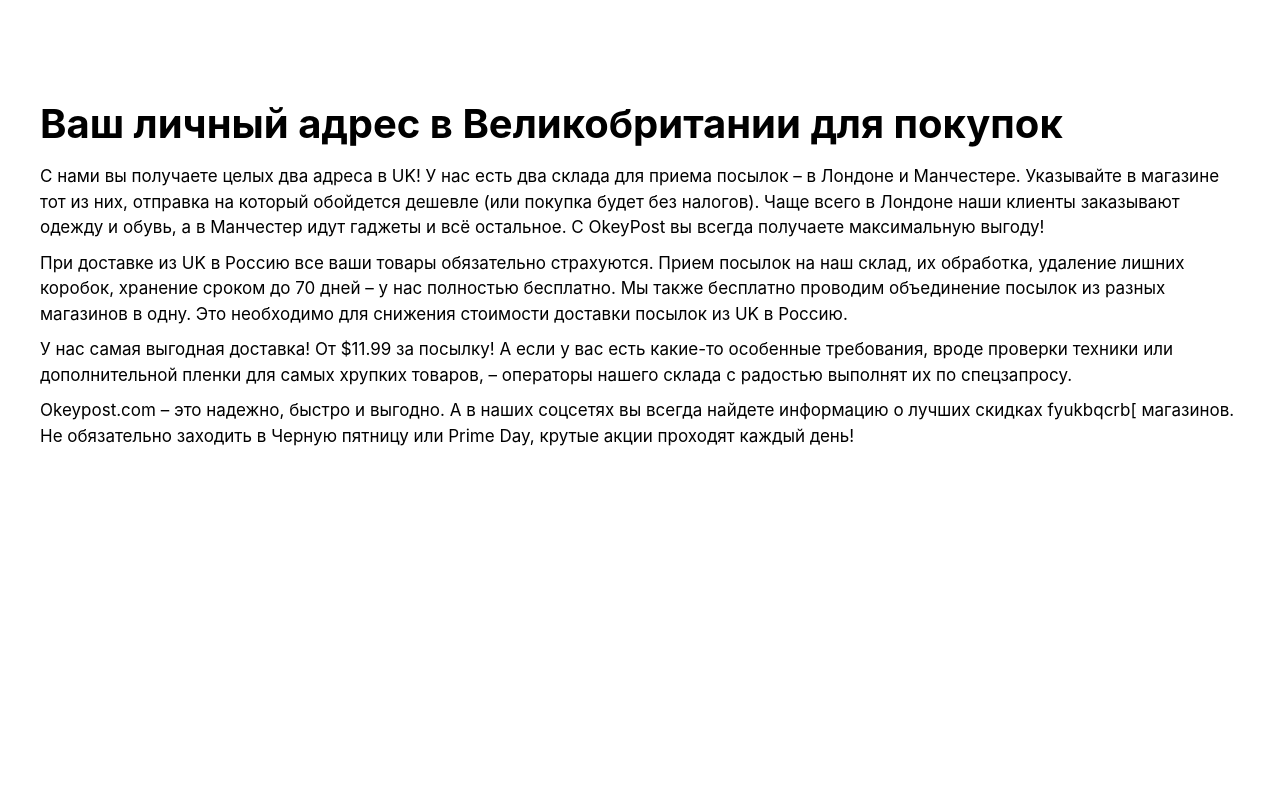
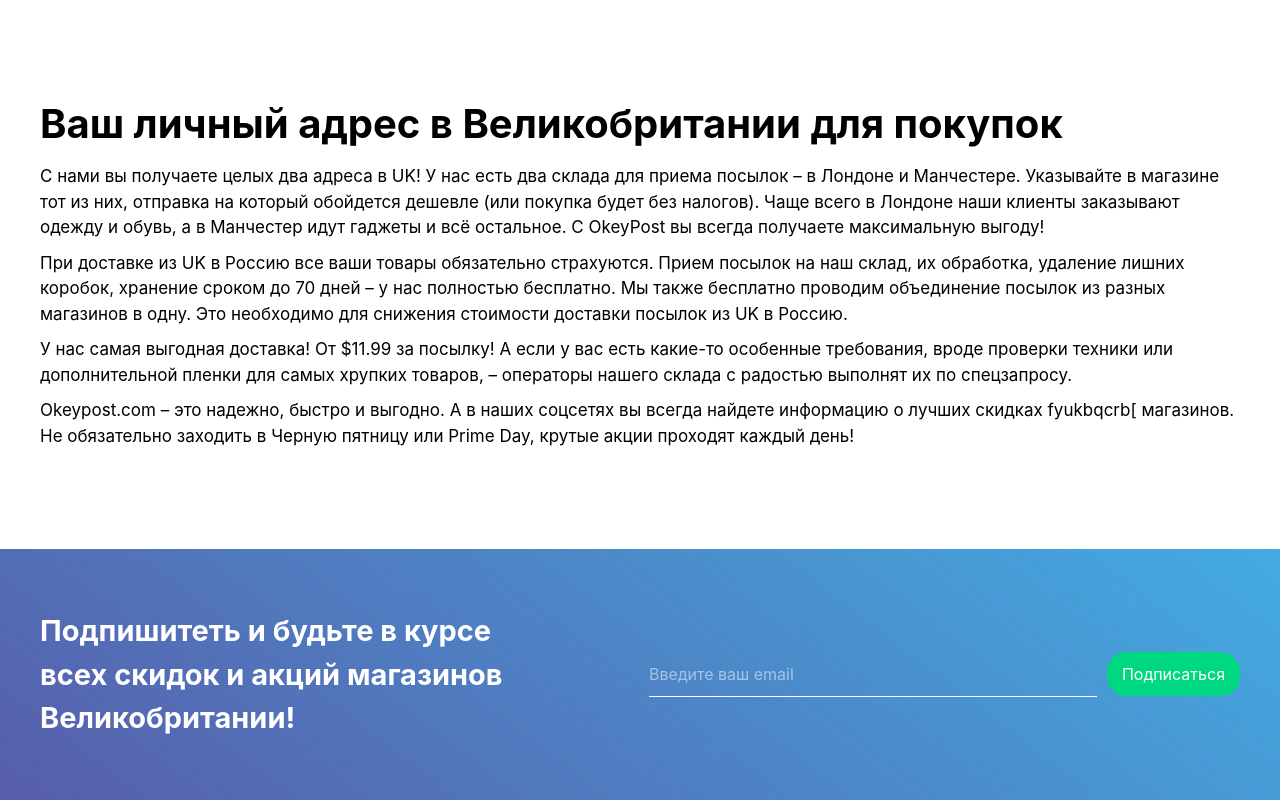
Before and after one commit to Tol1bjon/Project-13, a website: page index.html in a window 1280 px wide. Shown: the part 6602-7402 px from the top of the page. Before the commit the page ends 7151 px from the top, so only its background shows below. Drawn offline with nearby package versions, Linux system fonts and the light colour scheme; files that its build step writes are made by us from their sources.

Commit message:
Section end

```diff
--- a/index.html
+++ b/index.html
@@ -418,6 +418,16 @@
             <p class="text-[17px]">У нас самая выгодная доставка! От $11.99 за посылку! А если у вас есть какие-то особенные требования, вроде проверки техники или дополнительной пленки для самых хрупких товаров, – операторы нашего склада с радостью выполнят их по спецзапросу.</p>
             <p class="text-[17px]">Okeypost.com – это надежно, быстро и выгодно. А в наших соцсетях вы всегда найдете информацию о лучших скидках fyukbqcrb[ магазинов. Не обязательно заходить в Черную пятницу или Prime Day, крутые акции проходят каждый день!</p>
         </section>
+
+        <section style="background-image: url(./src/фон\ \(8\).png); background-repeat: no-repeat; background-size: cover; background-position: center;" class="py-[60px] lg:px-0 px-[10px]">
+            <div class="max-w-[1200px] m-auto flex lg:flex-row flex-col items-center justify-between gap-[30px] text-[white]">
+                <h1 class="font-bold lg:text-[29px] text-[35px]">Подпишитеть и будьте в курсе <br class="lg:flex hidden"> всех скидок и акций магазинов <br class="lg:flex hidden"> Великобритании!</h1>
+                <aside class="flex lg:flex-row flex-col items-center gap-[10px]">
+                    <input class="py-[10px] lg:pr-[200px] border-b-1 border-white" placeholder="Введите ваш email" type="text">
+                    <button class="py-[10px] px-[15px] text-[white] rounded-[20px] bg-[#00D881]">Подписаться</button>
+                </aside>
+            </div>
+        </section>
     </main>
 </body>
 </html>
```
